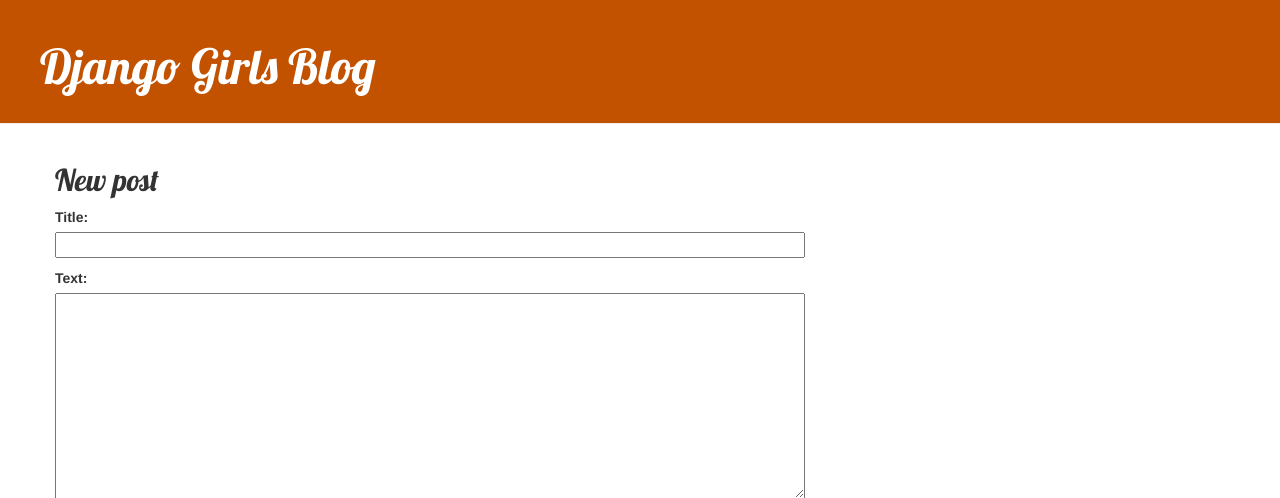
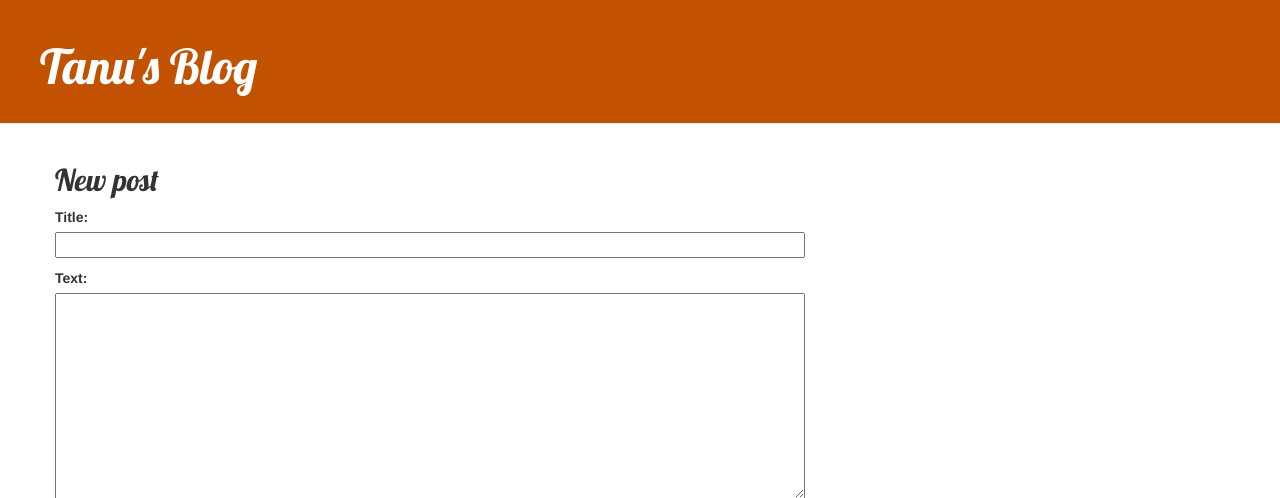
Before and after one commit to akashgiricse/Python-Django-Workshop, a Django app: page /post/new in a window 1280 px wide. Shown: the top 498 px of the page. Run offline with Django 3.2, Linux system fonts and the light colour scheme; some libraries are stand-ins or nearby versions.

Commit message:
Change title

```diff
--- a/blog/templates/blog/base.html
+++ b/blog/templates/blog/base.html
@@ -1,7 +1,7 @@
 {% load static %}
 <html>
     <head>
-        <title>Django Girls blog</title>
+        <title>Tanu's blog</title>
         <link rel="stylesheet" href="//maxcdn.bootstrapcdn.com/bootstrap/3.2.0/css/bootstrap.min.css">
         <link rel="stylesheet" href="//maxcdn.bootstrapcdn.com/bootstrap/3.2.0/css/bootstrap-theme.min.css">
         <link href="//fonts.googleapis.com/css?family=Lobster&subset=latin,latin-ext" rel="stylesheet" type="text/css">
@@ -12,7 +12,7 @@
             {% if user.is_authenticated %}
             <a href="{% url 'post_new' %}" class="top-menu"><span class="glyphicon glyphicon-plus"></span></a>
             {% endif %}
-    		<h1><a href="/">Django Girls Blog</a></h1>
+    		<h1><a href="/">Tanu's Blog</a></h1>
 		</div>
 
        <div class="content container">
--- a/mysite/settings.py
+++ b/mysite/settings.py
@@ -23,7 +23,7 @@
 SECRET_KEY = 'mvi!5mo6%$2g+k(crh(rt!0zlkw07@z@v2u!19v!cm4l@l)iap'
 
 # SECURITY WARNING: don't run with debug turned on in production!
-DEBUG = True
+DEBUG = False
 
 ALLOWED_HOSTS = ['127.0.0.1', '.pythonanywhere.com']
 
```
